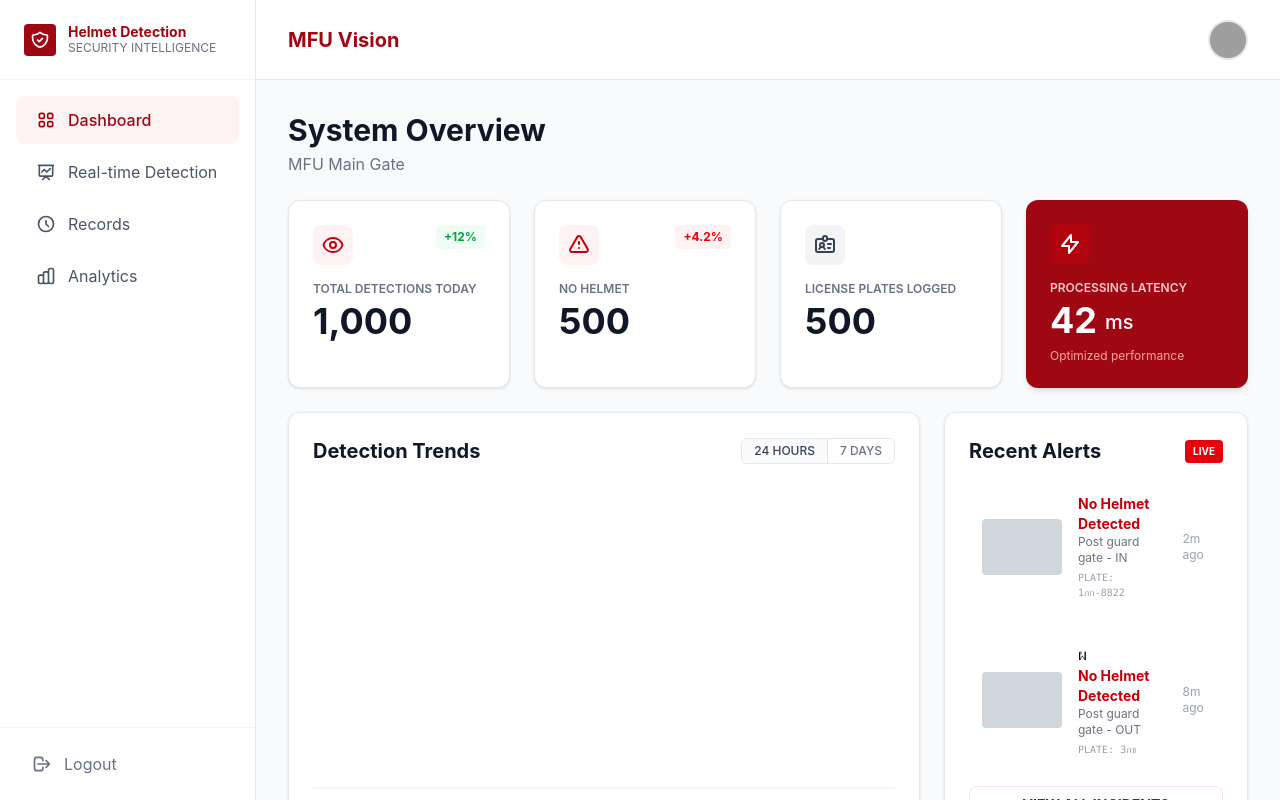
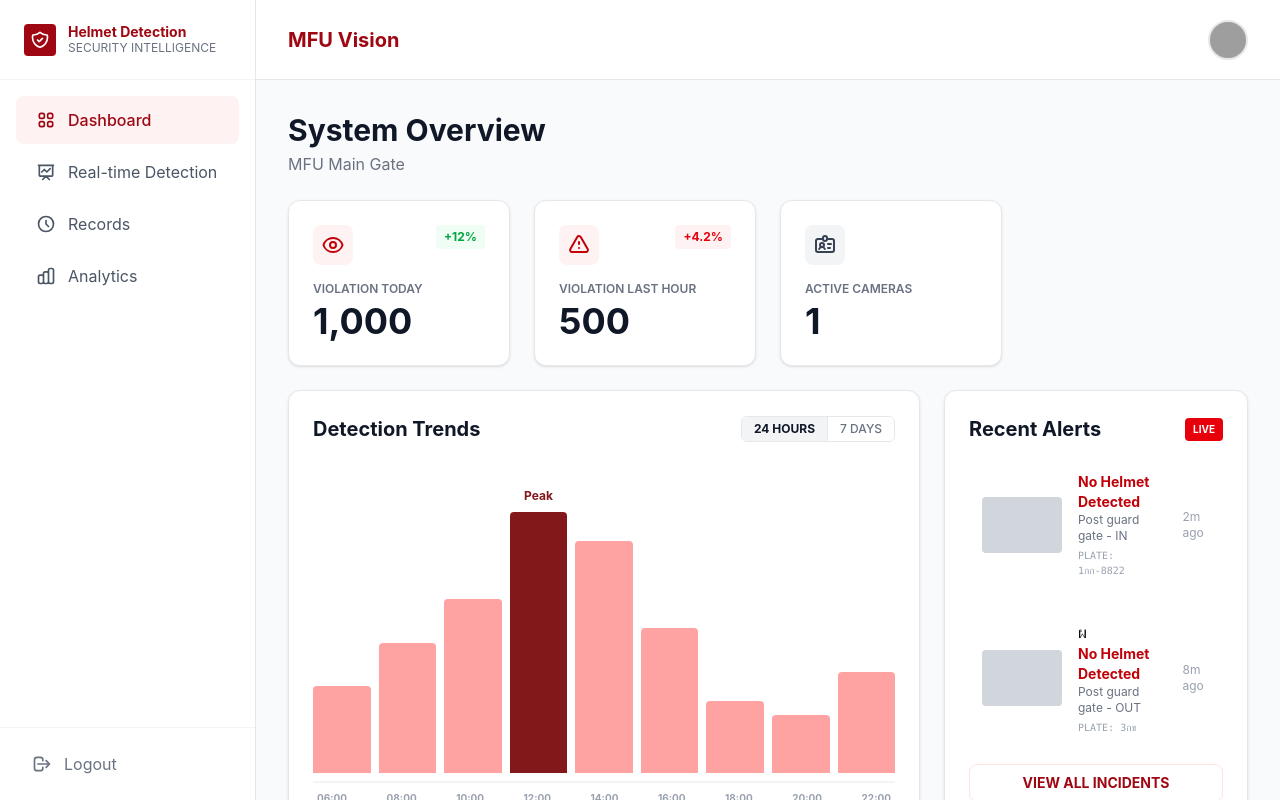
Before and after one commit to 6631501021/gg, a Vue app: page / in a window 1280 px wide. Built offline with nearby package versions, Linux system fonts and the light colour scheme; grey boxes are pictures that could not be loaded; the HTML template or start-up script is replaced by a standard one.

Commit message:
homeview uodate chart & nums box

```diff
--- a/src/views/HomeView.vue
+++ b/src/views/HomeView.vue
@@ -20,7 +20,7 @@
             </div>
             <span class="text-xs font-bold text-green-600 bg-green-50 px-2 py-1 rounded">+12%</span>
           </div>
-          <p class="text-xs text-gray-500 font-semibold mt-4 uppercase">Total Detections Today</p>
+          <p class="text-xs text-gray-500 font-semibold mt-4 uppercase">VIOLATION TODAY</p>
           <h3 class="text-4xl font-bold text-gray-900 mt-1">1,000</h3>
         </div>
 
@@ -35,7 +35,7 @@
             </div>
             <span class="text-xs font-bold text-red-600 bg-red-50 px-2 py-1 rounded">+4.2%</span>
           </div>
-          <p class="text-xs text-gray-500 font-semibold mt-4 uppercase">No Helmet</p>
+          <p class="text-xs text-gray-500 font-semibold mt-4 uppercase">VIOLATION LAST HOUR</p>
           <h3 class="text-4xl font-bold text-gray-900 mt-1">500</h3>
         </div>
 
@@ -49,47 +49,54 @@
               </svg>
             </div>
           </div>
-          <p class="text-xs text-gray-500 font-semibold mt-4 uppercase">License Plates Logged</p>
-          <h3 class="text-4xl font-bold text-gray-900 mt-1">500</h3>
+          <p class="text-xs text-gray-500 font-semibold mt-4 uppercase">ACTIVE CAMERAS</p>
+          <h3 class="text-4xl font-bold text-gray-900 mt-1">1</h3>
         </div>
 
-        <div class="bg-red-800 p-6 rounded-xl shadow-md text-white">
-          <div class="flex justify-between items-start">
-            <div class="p-2 bg-red-700/50 rounded-lg">
-              <svg class="w-6 h-6" fill="none" stroke="currentColor" viewBox="0 0 24 24">
-                <path stroke-linecap="round" stroke-linejoin="round" stroke-width="2" d="M13 10V3L4 14h7v7l9-11h-7z">
-                </path>
-              </svg>
-            </div>
-          </div>
-          <p class="text-xs text-red-200 font-semibold mt-4 uppercase">Processing Latency</p>
-          <div class="flex items-end gap-2 mt-1">
-            <h3 class="text-4xl font-bold">42</h3>
-            <span class="text-xl font-medium mb-1">ms</span>
-          </div>
-          <p class="text-xs text-red-300 mt-2">Optimized performance</p>
-        </div>
+
       </div>
 
       <div class="grid grid-cols-1 lg:grid-cols-3 gap-6">
-        <div class="lg:col-span-2 bg-white p-6 rounded-xl border border-gray-200 shadow-sm">
+        <div class="lg:col-span-2 bg-white p-6 rounded-xl border border-gray-200 shadow-sm flex flex-col">
+
           <div class="flex justify-between items-center mb-6">
             <h3 class="text-xl font-bold text-gray-900">Detection Trends</h3>
             <div class="flex border border-gray-200 rounded-md overflow-hidden">
-              <button class="px-3 py-1 text-xs font-medium bg-gray-50 text-gray-700">
+              <button @click="activeTab = '24h'"
+                :class="activeTab === '24h' ? 'bg-gray-100 text-gray-900 font-bold' : 'bg-white text-gray-500 font-medium hover:bg-gray-50'"
+                class="px-3 py-1 text-xs transition-colors duration-200">
                 24 HOURS
               </button>
-              <button class="px-3 py-1 text-xs font-medium bg-white text-gray-500 border-l border-gray-200">
+              <button @click="activeTab = '7d'"
+                :class="activeTab === '7d' ? 'bg-gray-100 text-gray-900 font-bold' : 'bg-white text-gray-500 font-medium hover:bg-gray-50'"
+                class="px-3 py-1 text-xs border-l border-gray-200 transition-colors duration-200">
                 7 DAYS
               </button>
             </div>
           </div>
-          <!-- <div class="h-64 bg-gray-50 rounded border border-dashed border-gray-300 flex items-center justify-center text-gray-400">
-            [ Bar Chart Component Goes Here ]
-          </div> -->
+
           <div class="flex-1 flex items-end gap-2 mt-4 min-h-[300px] border-b-2 border-gray-100 pb-2 relative">
-            <div class="w-full bg-red-200/50 rounded-t-sm" style="height: 30%"></div>
+            <div v-for="(item, index) in currentChartData" :key="index"
+              class="w-full rounded-t-sm relative transition-all duration-500 ease-out flex flex-col justify-end group"
+              :class="item.isPeak ? 'bg-red-900' : 'bg-red-300 hover:bg-red-400'"
+              :style="{ height: item.percent + '%' }">
+              <span v-if="item.isPeak" class="absolute -top-6 left-1/2 -translate-x-1/2 text-xs font-bold text-red-900">
+                Peak
+              </span>
+
+              <div
+                class="opacity-0 group-hover:opacity-100 absolute -top-8 left-1/2 -translate-x-1/2 bg-gray-900 text-white text-[10px] py-1 px-2 rounded pointer-events-none transition-opacity z-10">
+                {{ item.percent }}%
+              </div>
+            </div>
           </div>
+
+          <div class="flex justify-between text-[10px] font-bold text-gray-400 mt-2 px-1">
+            <span v-for="(item, index) in currentChartData" :key="'label-' + index">
+              {{ item.time }}
+            </span>
+          </div>
+
         </div>
 
         <div class="bg-white p-6 rounded-xl border border-gray-200 shadow-sm">
@@ -140,4 +147,38 @@
 <script setup>
 import MainLayout from '../components/MainLayout.vue'
 // นำเข้าข้อมูล API หรือ State Management (Pinia/Vuex) ตรงนี้
+
+import { ref, computed } from 'vue'
+
+// 1. สร้างตัวแปรเก็บสถานะว่าตอนนี้กดแท็บไหนอยู่ (ค่าเริ่มต้นคือ '24h')
+const activeTab = ref('24h')
+
+// 2. ข้อมูลจำลองสำหรับ 24 ชั่วโมง
+const data24h = [
+  { time: '06:00', percent: 30 },
+  { time: '08:00', percent: 45 },
+  { time: '10:00', percent: 60 },
+  { time: '12:00', percent: 90, isPeak: true }, // Peak
+  { time: '14:00', percent: 80 },
+  { time: '16:00', percent: 50 },
+  { time: '18:00', percent: 25 },
+  { time: '20:00', percent: 20 },
+  { time: '22:00', percent: 35 }
+]
+
+// 3. ข้อมูลจำลองสำหรับ 7 วัน
+const data7d = [
+  { time: 'Mon', percent: 40 },
+  { time: 'Tue', percent: 65 },
+  { time: 'Wed', percent: 85, isPeak: true }, // Peak
+  { time: 'Thu', percent: 45 },
+  { time: 'Fri', percent: 70 },
+  { time: 'Sat', percent: 30 },
+  { time: 'Sun', percent: 20 }
+]
+
+// 4. สร้างตัวแปรคำนวณว่าควรดึงข้อมูลชุดไหนมาโชว์
+const currentChartData = computed(() => {
+  return activeTab.value === '24h' ? data24h : data7d
+})
 </script>
```
